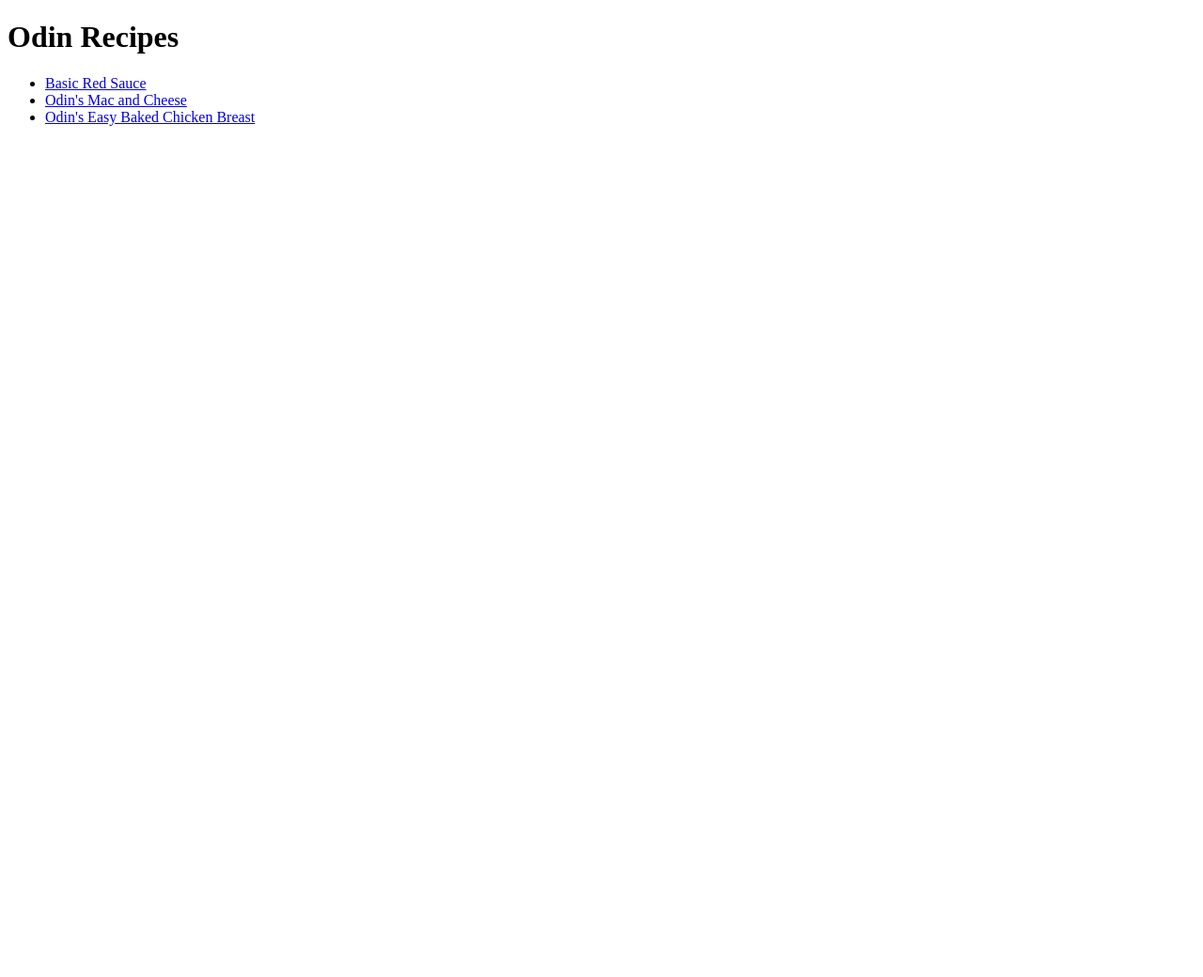
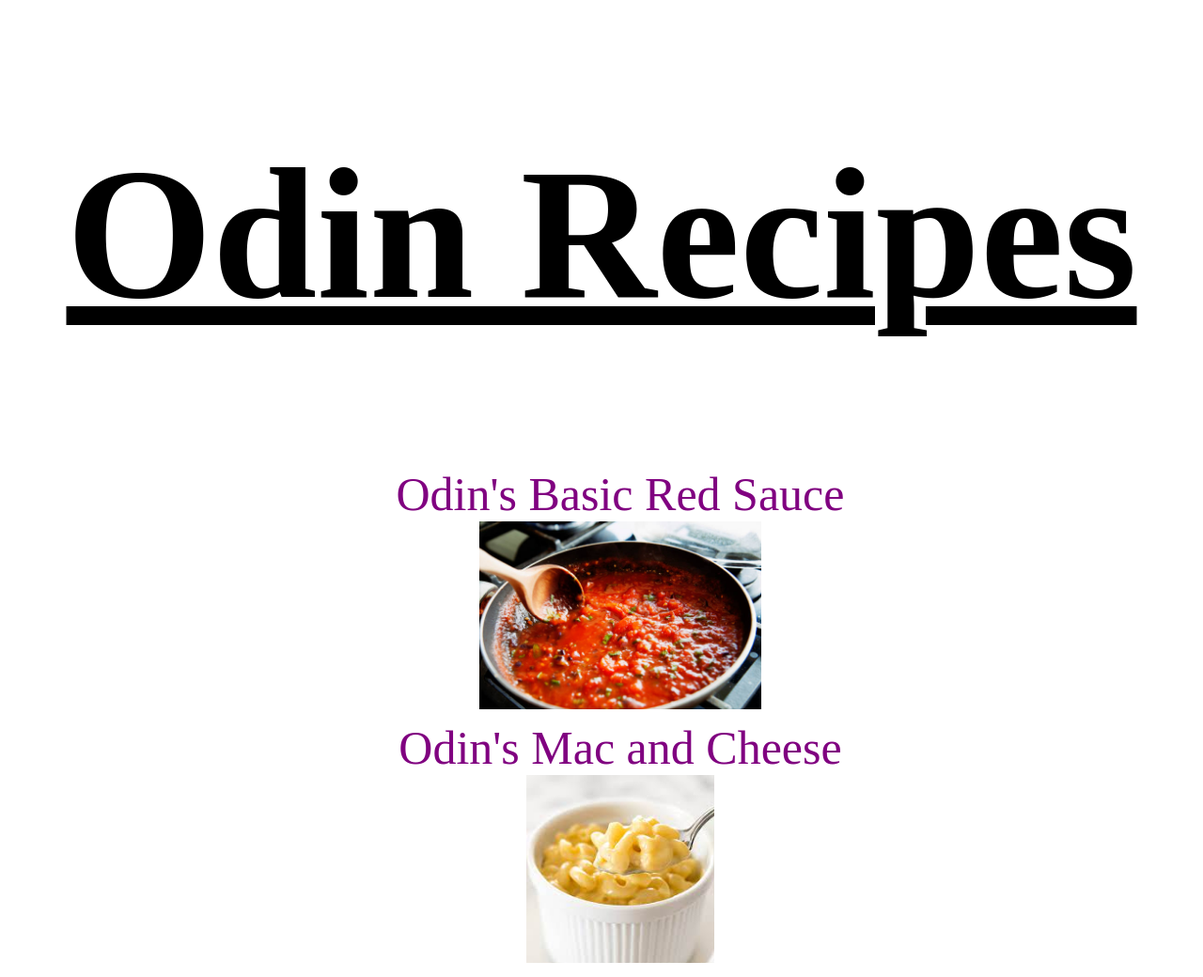
Before and after one commit to Warbo360/odin-recipes, a plain HTML site: page index.html in a window 1280 px wide. Shown: the top 1040 px of the page at 94% size. Before the commit the page ends 800 px from the top, so only its background shows below. Drawn offline with Linux system fonts and the light colour scheme.

Commit message:
Added "Odin's possesivness to basic red sauce titles. Also added a css file for the index.html
Centered the elements in the index.html in a css file called "indexstyle.css". Linkned the css file externally, potential use for the other html files for the food recipes maybe used in the future. Also added the images of the food below the links for that recipe in the index.html, adjusted their size in the css file to take up less space and so image size was uniform. Made it so the links do no show an underline unless hovering over the link.

```diff
--- a/index.html
+++ b/index.html
@@ -3,13 +3,17 @@
     <head>
         <meta charset="utf-8">
         <title>Odin Recipes</title>
+        <link rel="stylesheet" href="indexstyle.css">
     </head>
     <body>
-        <h1>Odin Recipes</h1>
+        <h1 class="header">Odin Recipes</h1>
         <ul>
-            <li><a href="recipes/Basic_Red_Sauce.html" target="_blank" rel="noopener noreferrer">Basic Red Sauce</a></li>
+            <li><a href="recipes/Basic_Red_Sauce.html" target="_blank" rel="noopener noreferrer">Odin's Basic Red Sauce</a></li>
+            <li><img class="pic" src="./im/Basic_Red_Sauce.jpg"></li>
             <li><a href="recipes/mac_cheese.html" target="_blank" rel="noopener noreferrer">Odin's Mac and Cheese</a></li>
+            <li><img class="pic" src="./im/mac_cheese.jpg"></li>
             <li><a href="recipes/baked_chicken.html" target="_blank" rel="noopener noreferrer">Odin's Easy Baked Chicken Breast</a></li>
+            <li><img class="pic" src="./im/baked_chicken.jpeg"></li>
         </ul>
     </body>
 </html>
--- /dev/null
+++ b/indexstyle.css
@@ -0,0 +1,31 @@
+* {
+    font-family: serif
+}
+
+.header {
+    text-decoration: underline;
+    font-size: 200px;
+}
+
+ul {
+    list-style-type: none;
+    font-size: 50px;
+}
+
+body {
+    text-align: center;
+}
+
+a {
+    text-decoration: none;
+     color: purple;
+}
+
+a:hover {
+    text-decoration: underline;
+}
+
+.pic {
+    height: 200px;
+    width: auto;
+}
```
Also changed, not shown: recipes/Basic_Red_Sauce.html (+2 -2 lines), recipes/baked_chicken.html (line endings or trailing spaces).
